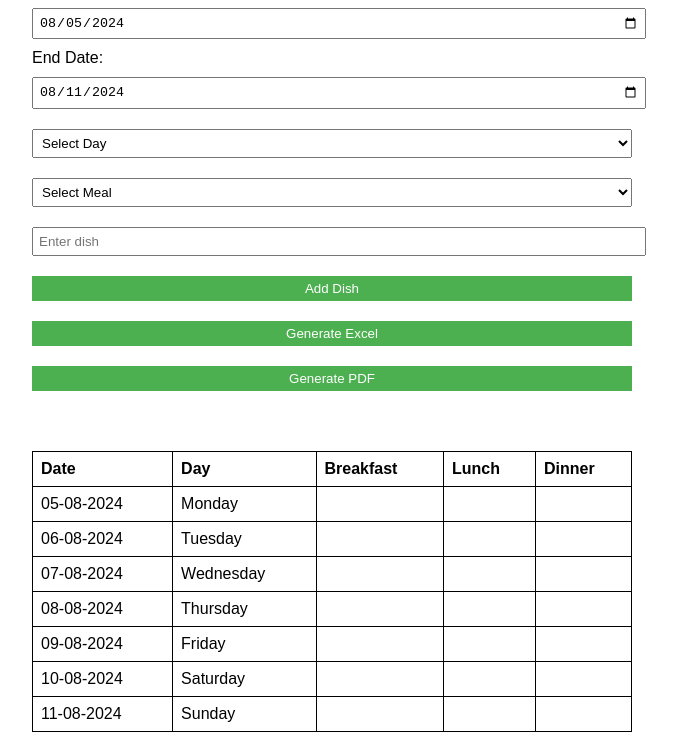
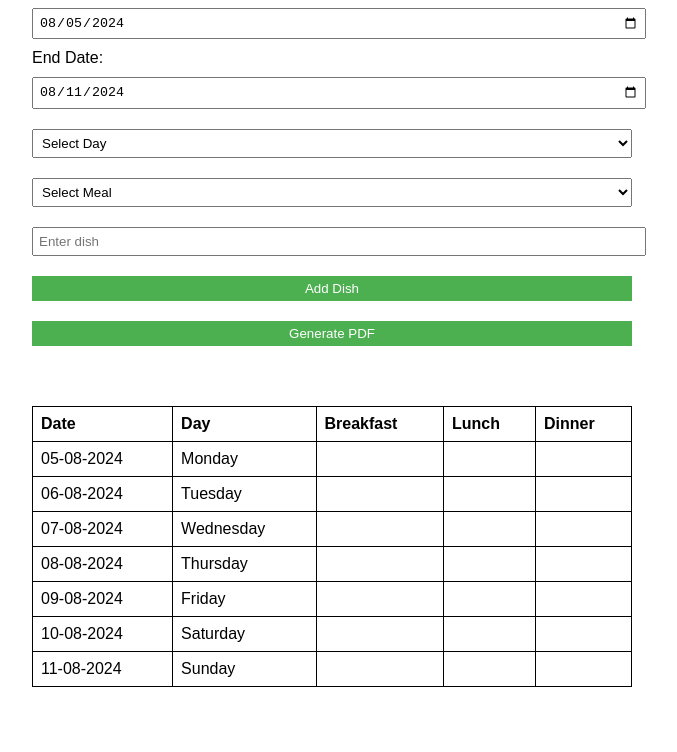
Before and after one commit to yug-sahni/food-menu, a plain HTML site: page index.html in a window 1280 px wide. Shown: the part 120-872 px from the top of the page, without its empty margins (308-985 px from the left). After the commit the page ends 827 px from the top, so only its background shows below. Drawn offline with nearby package versions, Linux system fonts and the light colour scheme.

Commit message:
remove-excel-functionality

```diff
--- a/index.html
+++ b/index.html
@@ -68,7 +68,6 @@
     </select>
     <input type="text" id="dish" placeholder="Enter dish">
     <button onclick="addDish()">Add Dish</button>
-    <button onclick="generateExcel()">Generate Excel</button>
     <button onclick="generatePDF()">Generate PDF</button>
 
     <div id="message"></div>
@@ -88,7 +87,6 @@
         </tbody>
     </table>
 
-    <script src="https://cdnjs.cloudflare.com/ajax/libs/xlsx/0.16.9/xlsx.full.min.js"></script>
     <script src="https://cdnjs.cloudflare.com/ajax/libs/jspdf/2.4.0/jspdf.umd.min.js"></script>
     <script src="https://cdnjs.cloudflare.com/ajax/libs/jspdf-autotable/3.5.13/jspdf.plugin.autotable.min.js"></script>
     <script>
@@ -170,34 +168,6 @@
             }
         }
 
-        function generateExcel() {
-            const startDate = new Date(document.getElementById('start-date').value);
-            const endDate = new Date(document.getElementById('end-date').value);
-            let currentDate = new Date(startDate);
-
-            const data = [['Date', 'Day', 'Breakfast', 'Lunch', 'Dinner']];
-            const dayNames = ['Sunday', 'Monday', 'Tuesday', 'Wednesday', 'Thursday', 'Friday', 'Saturday'];
-
-            while (currentDate <= endDate) {
-                const dayName = dayNames[currentDate.getDay()];
-                const formattedDate = formatDate(currentDate);
-                data.push([
-                    formattedDate,
-                    dayName,
-                    mealPlan[dayName].Breakfast,
-                    mealPlan[dayName].Lunch,
-                    mealPlan[dayName].Dinner
-                ]);
-                currentDate.setDate(currentDate.getDate() + 1);
-            }
-
-            const worksheet = XLSX.utils.aoa_to_sheet(data);
-            const workbook = XLSX.utils.book_new();
-            XLSX.utils.book_append_sheet(workbook, worksheet, 'Meal Plan');
-
-            XLSX.writeFile(workbook, 'meal_plan.xlsx');
-        }
-
         function generatePDF() {
             const { jsPDF } = window.jspdf;
             const doc = new jsPDF();
```
